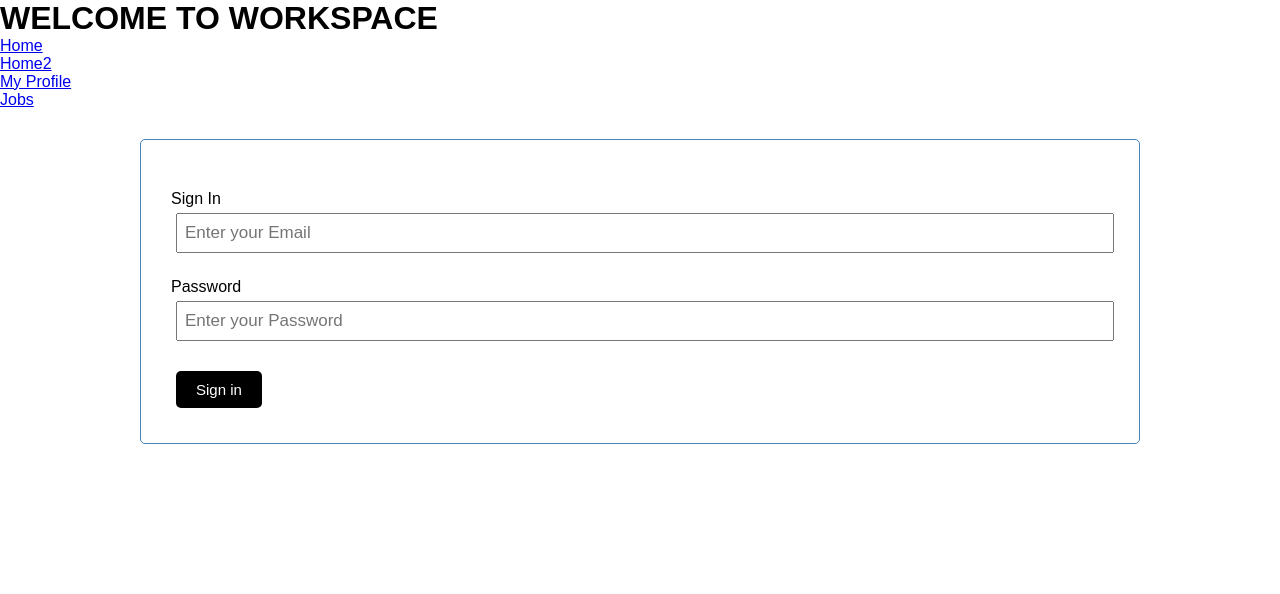
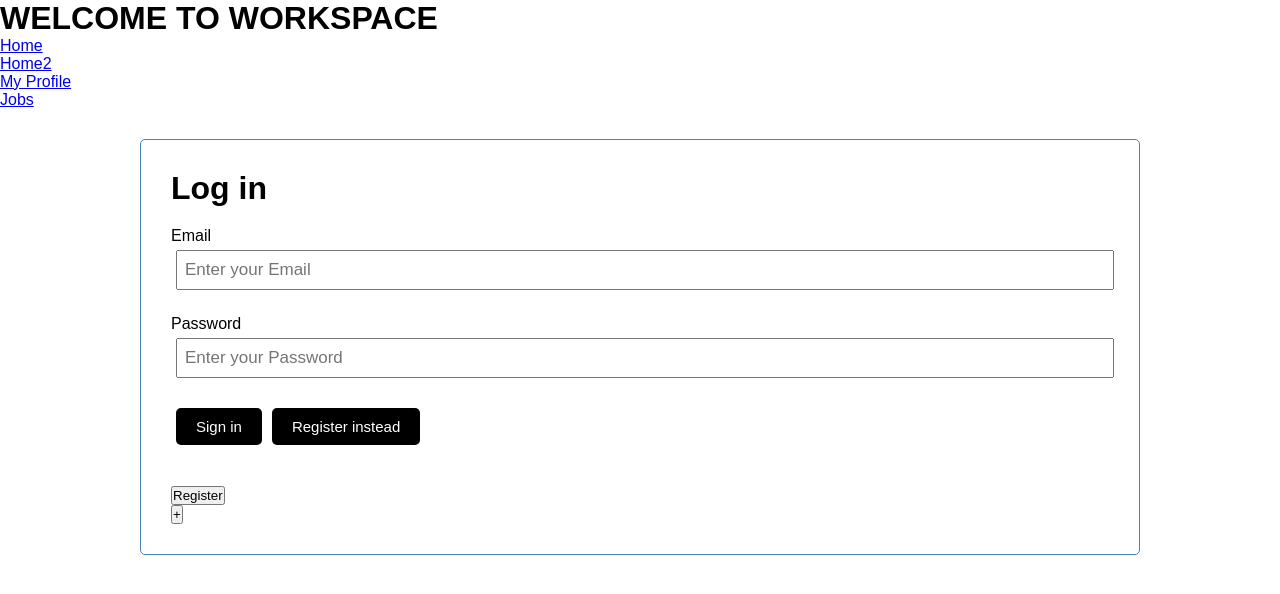
Before and after one commit to johntse1/Workspace, a React (Create React App) app in the folder workspace/: page /home in a window 1280 px wide. Shown: the top 594 px of the page. Built offline with nearby package versions, Linux system fonts and the light colour scheme.

Commit message:
Register Button

```diff
--- a/workspace/src/pages/Home.js
+++ b/workspace/src/pages/Home.js
@@ -14,14 +14,14 @@ function Home(){
   const[USER_PASSWORD, setUSER_PASSWORD] = useState('')
   const[JWT_TOKEN,setJWT_TOKEN] = useState('')
   const[SignedIn, setSignedIn] = useState(false)
+  const[SignUp,setSignedUp] = useState(false)
+  const[USER_NAME, setUSER_NAME] = useState('')
 
   let API_BASE_URL = 'https://workspace.onrender.com/api/'
   let API_SIGN_IN_URL = 'users/login'
+  let API_SIGN_UP_URL  = 'users'
   // let navigate = useNavigate();
 
-  const signup=()=>{
-
-  }
   const signin=()=>{
     let url = API_BASE_URL + API_SIGN_IN_URL
     axios.post(url,
@@ -57,20 +57,44 @@ function Home(){
         console.log(response)
       })
   }
+
+  const registerUser=()=>{
+    let url = API_BASE_URL + API_SIGN_IN_URL
+    axios.post(url,
+      {
+        name: USER_NAME,
+        email: USER_EMAIL,
+        password: USER_PASSWORD
+      })
+      .then(function(response){
+        console.log(response)
+        toast.dark('Sign in successful')
+        setSignedIn(true)
+      }).catch(function(error){
+        console.log(error.response.status)
+        if(error.response.status === 400)
+        {
+          toast.warning('Invalid Login')
+        }
+        setSignedIn(false)
+      })
+  }
+
+
   return (
 
 
     <div className = 'container'>
-
-    {!SignedIn && <div className='form-control'>
-      <label>Sign In</label>
+      <h1> Log in </h1>
+    {(!SignUp && !SignedIn) && <div className='form-control'>
+      <label>Email</label>
       <input type ='text' placeholder='Enter your Email'
       value={USER_EMAIL}
       onChange={(e) => setUSER_EMAIL(e.target.value)}
       />
     </div>}
 
-    {!SignedIn && <div className='form-control'>
+    {(!SignUp && !SignedIn) && <div className='form-control'>
       <label>Password</label>
       <input type ='password' placeholder='Enter your Password'
       value={USER_PASSWORD}
@@ -80,33 +104,27 @@ function Home(){
 
     {SignedIn && <h1> SIGNED IN AT {USER_EMAIL}</h1>}
 
+
+
     {!SignedIn && <Button color='black' text='Sign in' onClick = {signin}/>}
 
+    {!SignedIn && <Button color='black' text='Register instead' onClick = {registerUser}/>}
+
     <ToastContainer/>
+    <div className="App">
+            <main>
+              <br/><br/>
+              <button onClick={()=> registerPopup(true)}>Register</button>
+              <br/>
+              <button onClick={()=> createPostPopup(true)}>+</button>
+            </main>
+
+            <Popup trigger={register} setTrigger={registerPopup}></Popup>
+            <Popup trigger={createPost} setTrigger={createPostPopup}></Popup>
+          </div>
     </div>
-  );
 
-    // return(
-    // <div>
-    //     <h1>LOGIN</h1>
-
-
-    //       <div className="App">
-    //         <main>
-    //           <br/><br/>
-    //           <button onClick={()=> registerPopup(true)}>Register</button>
-    //           <br/>
-    //           <button onClick={()=> createPostPopup(true)}>+</button>
-    //         </main>
-
-    //         <Popup trigger={register} setTrigger={registerPopup}></Popup>
-    //         <Popup trigger={createPost} setTrigger={createPostPopup}></Popup>
-    //       </div>
-
-
-
-    // </div>
-    // );
+    );
 }
 
 export default Home;
```
